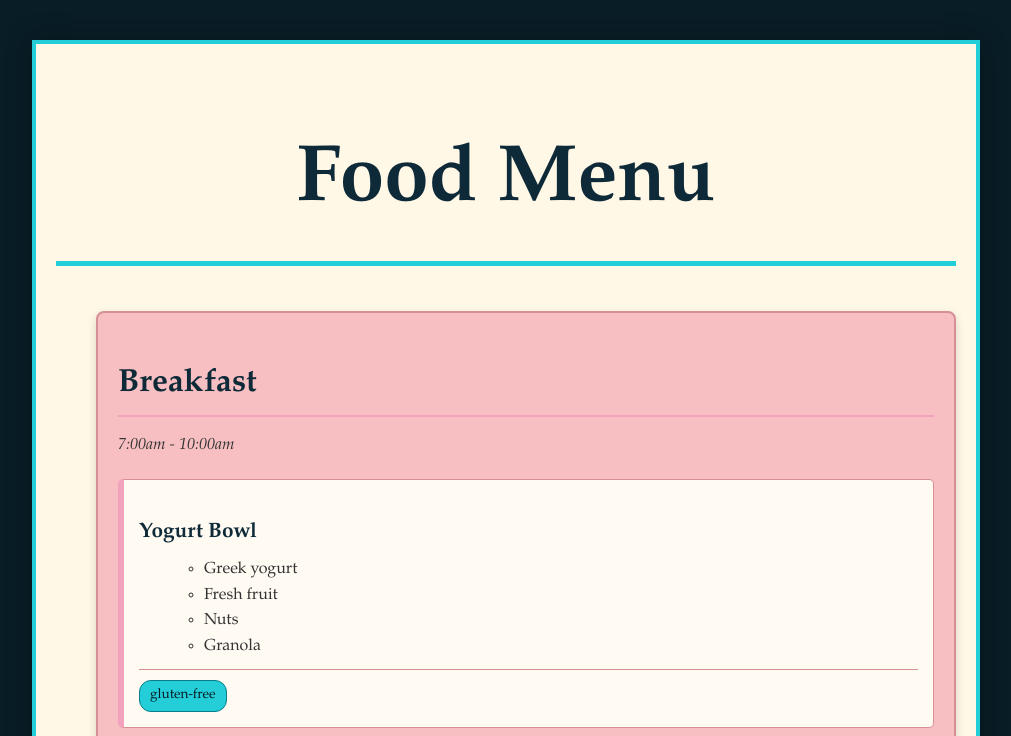
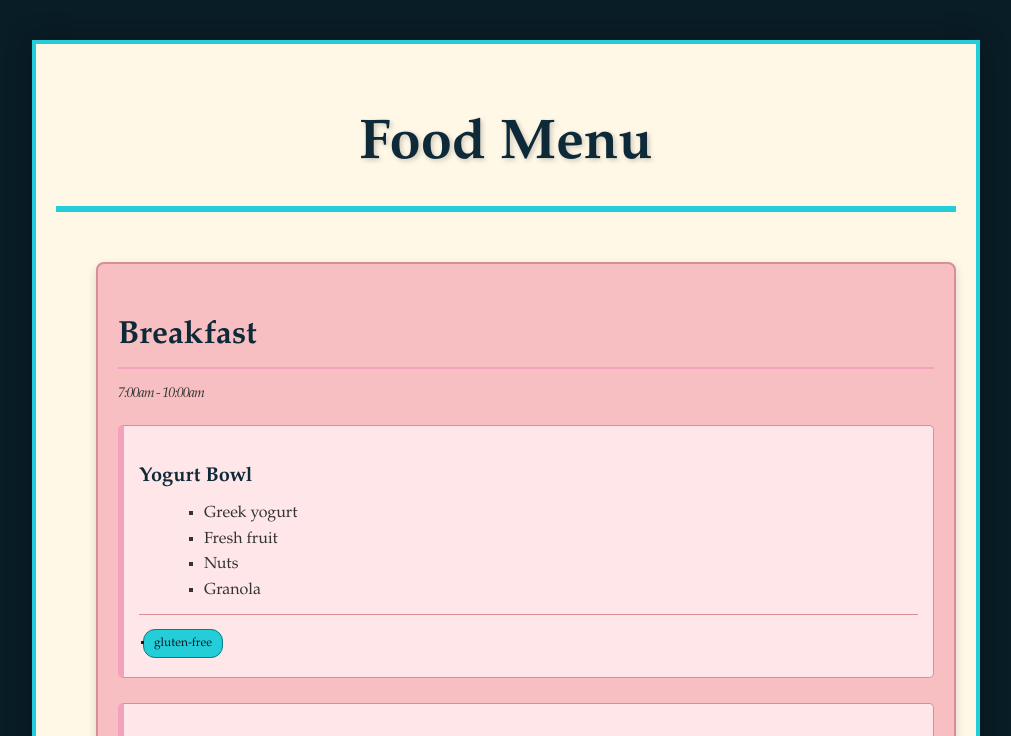
Before and after one commit to pchanhdara79/CSS_EX2, a plain HTML site: page index.html in a window 1280 px wide. Shown: the top 736 px of the page, without its empty margins (134-1145 px from the left). Drawn offline with Linux system fonts and the light colour scheme.

Commit message:
style changes

```diff
--- a/styles.css
+++ b/styles.css
@@ -16,12 +16,13 @@ body {
 
 .page-name {
   text-align: center;
-  font-size: 5rem;
-  font-weight: bold;
-  border-bottom: 5px solid #23CED9;
+  font-size: 56px;
+  font-weight: 900;
+  border-bottom: 6px solid #23CED9;
   padding-bottom: 15px;
-  margin-bottom: 45px;
+  margin-bottom: 50px;
   color: #0e2a38;
+  text-shadow: 2px 2px 5px rgba(0, 0, 0, 0.2);
 }
 
 .course {
@@ -36,7 +37,7 @@ body {
 }
 
 .course-name {
-  font-size: 2rem;
+  font-size: 32px;
   font-weight: bold;
   color: #0e2a38;
   margin-bottom: 5px;
@@ -48,6 +49,8 @@ body {
   font-style: italic;
   color: #333;
   margin-bottom: 20px;
+  font-size: 14px;
+  letter-spacing: -1px;
 }
 
 .course-dishes {
@@ -60,19 +63,19 @@ body {
   padding: 15px;
   border: 1px solid #d68f95;
   border-left: 6px solid #f2a2bd;
-  background-color: #fffaf2;
+  background-color: #ffe6e9;
   border-radius: 5px;
 }
 
 .dish-name {
-  font-size: 1.3rem;
+  font-size: 20px;
   font-weight: bold;
   color: #0e2a38;
   margin-bottom: 8px;
 }
 
 .ingredients {
-  list-style-type: circle;
+  list-style-type: square;
   margin-left: 25px;
   margin-bottom: 10px;
   color: #333;
@@ -85,19 +88,13 @@ body {
 }
 
 .tags {
-  list-style-type: none;
-  padding-left: 0;
-  margin: 0;
-}
-
-.tag {
   display: inline-block;
+  padding: 4px 10px;
+  margin: 4px;
+  font-size: 12px;
+  font-weight: 500;
+  color: #091D26;
   background-color: #23CED9;
-  color: #091D26;
-  padding: 4px 10px;
-  margin-right: 8px;
-  font-size: 0.85rem;
-  font-weight: 500;
   border: 1px solid #097C87;
   border-radius: 12px;
   text-transform: lowercase;
```
